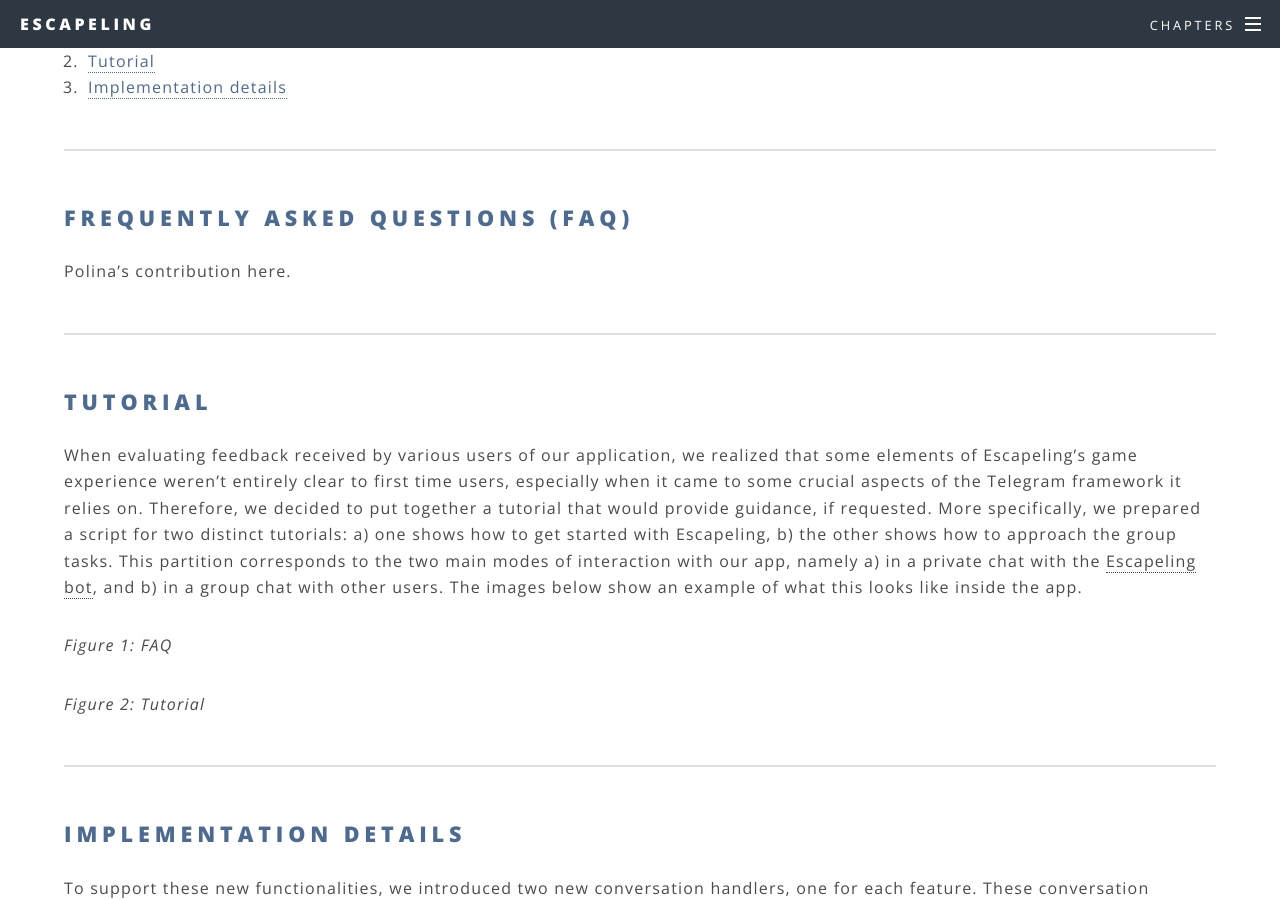
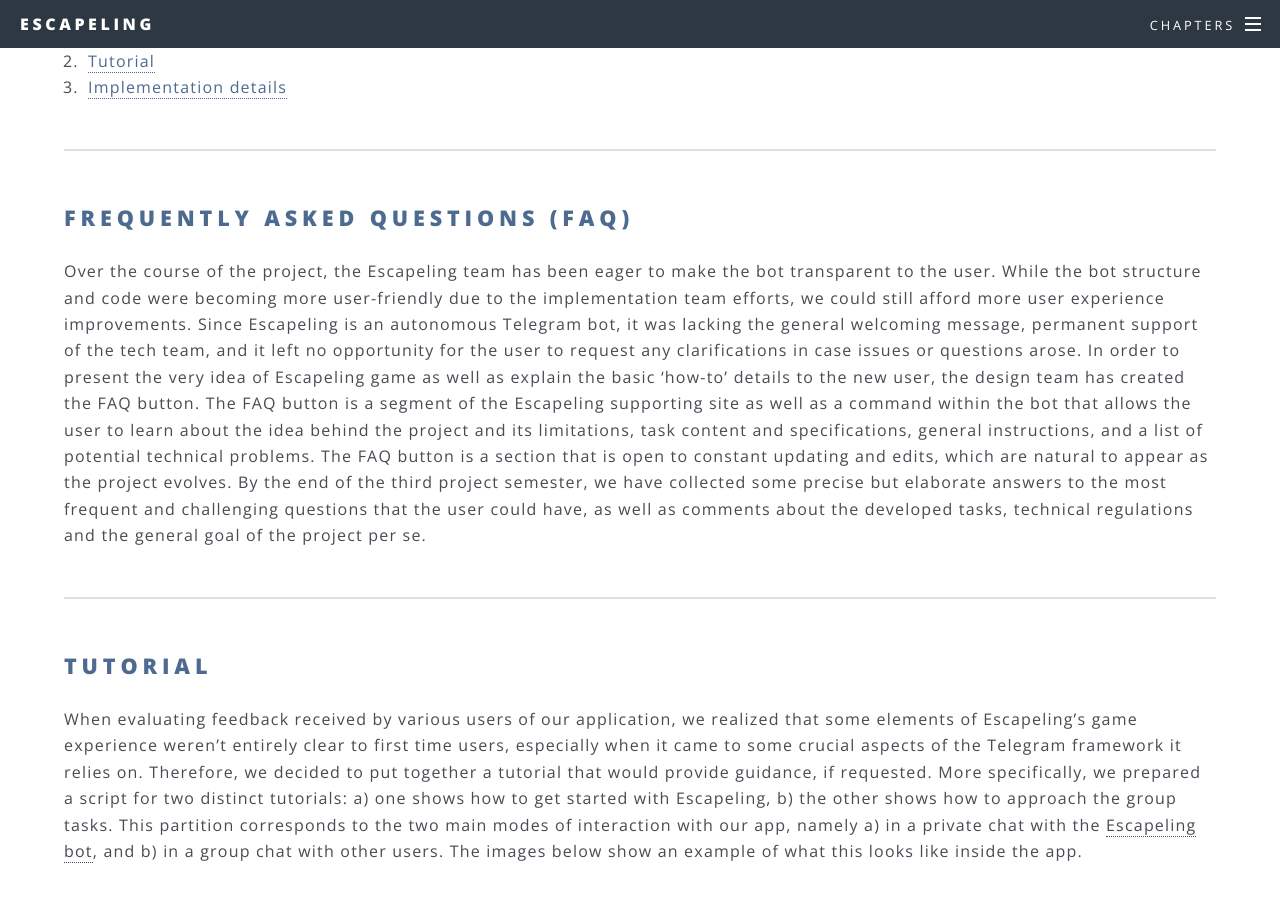
Before and after one commit to ALLUOS/ALLUOS.github.io, a Jekyll site: the page built from _posts/2021-01-01-support.md, in a window 1280 px wide and 900 px high, scrolled down 616 px. Built offline with Jekyll 4.4.1, drawn with Linux system fonts in a browser that asks for light colours.

Commit message:
support page: FAQ

```diff
--- a/_posts/2021-01-01-support.md
+++ b/_posts/2021-01-01-support.md
@@ -28,7 +28,7 @@
 
 <h2><span class="section">Frequently Asked Questions (FAQ)</span></h2>
 
-Polina's contribution here.
+Over the course of the project, the Escapeling team has been eager to make the bot transparent to the user. While the bot structure and code were becoming more user-friendly due to the implementation team efforts, we could still afford more user experience improvements. Since Escapeling is an autonomous Telegram bot, it was lacking the general welcoming message, permanent support of the tech team, and it left no opportunity for the user to request any clarifications in case issues or questions arose. In order to present the very idea of Escapeling game as well as explain the basic ‘how-to’ details to the new user, the design team has created the FAQ button. The FAQ button is a segment of the Escapeling supporting site as well as a command within the bot that allows the user to learn about the idea behind the project and its limitations, task content and specifications, general instructions, and a list of potential technical problems. The FAQ button is a section that is open to constant updating and edits, which are natural to appear as the project evolves. By the end of the third project semester, we have collected some precise but elaborate answers to the most frequent and challenging questions that the user could have, as well as comments about the developed tasks, technical regulations and the general goal of the project per se.
 
 <hr />
 
```
